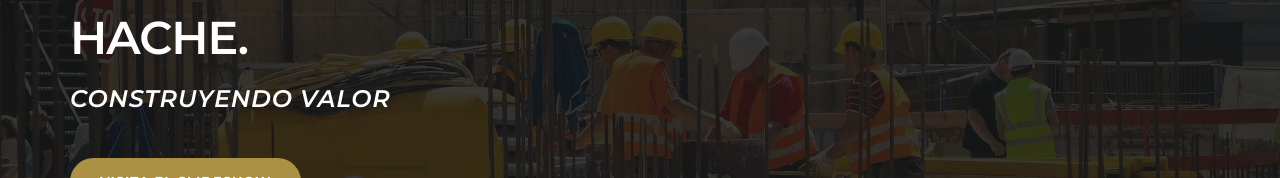
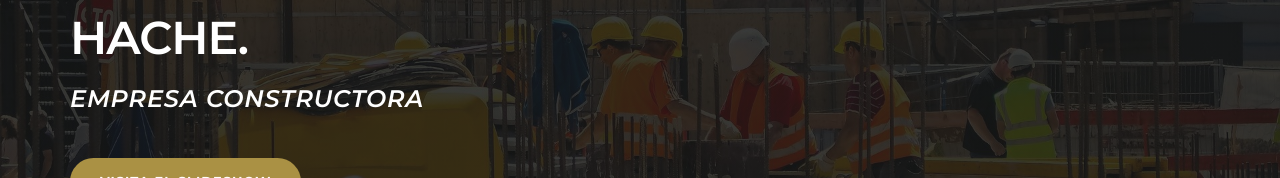
Before and after one commit to ciriacossl-com/constructorah.github.io, a plain HTML site: page index.html in a window 1280 px wide. Shown: the part 238-416 px from the top of the page. Drawn offline with Linux system fonts and the light colour scheme.

Commit message:
Update index.html

```diff
--- a/index.html
+++ b/index.html
@@ -98,7 +98,7 @@
             <div class="row">
                 <div class="col-lg-6 col-md-6 col-sm-6 col-xs-12">
                     <h1 class="hero-title-personal">HACHE.</h1>
-                    <h2 class="hero-subtitle">Construyendo Valor</h2>
+                    <h2 class="hero-subtitle">Empresa Constructora</h2>
                     <!-- <p class="hero-text"><strong>Generando valor</strong> </p> -->
                     <a href="#" class="btn btn-default">Visita el Slideshow</a> </div>
             </div>
```
